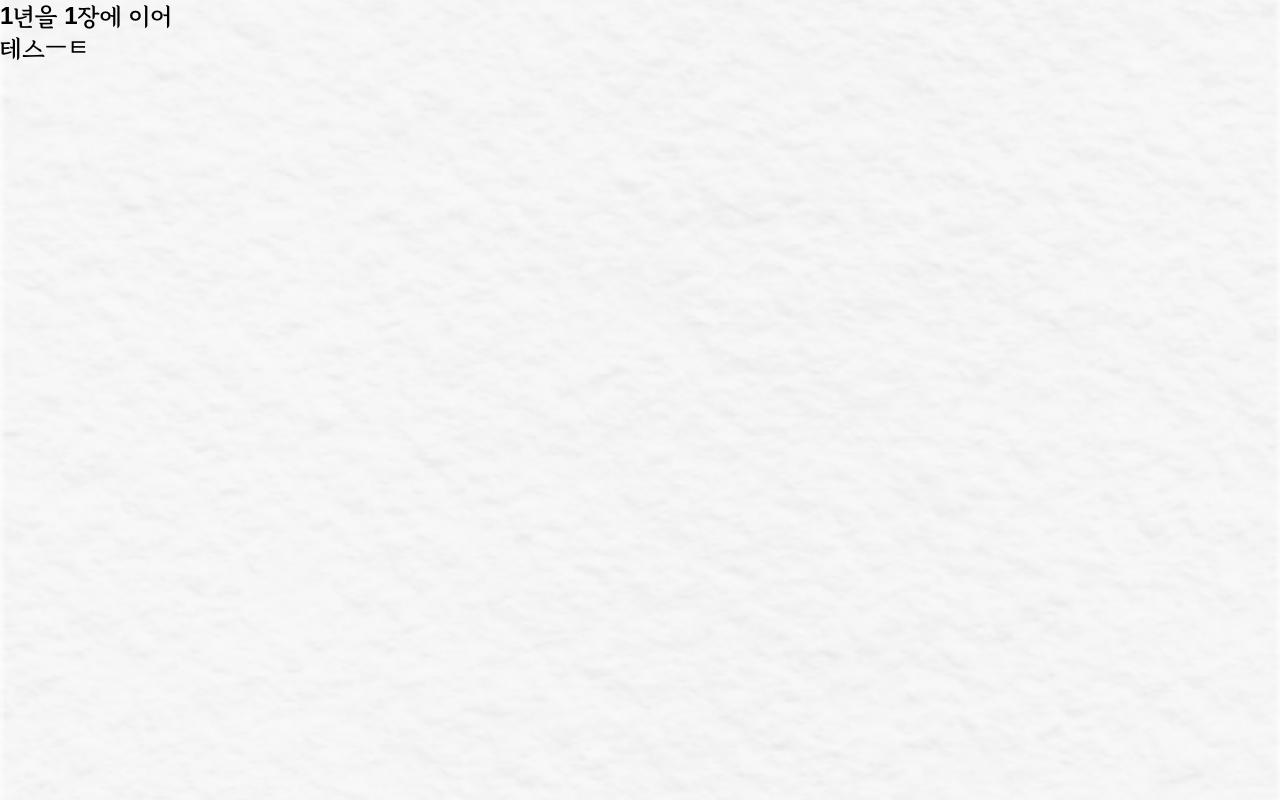
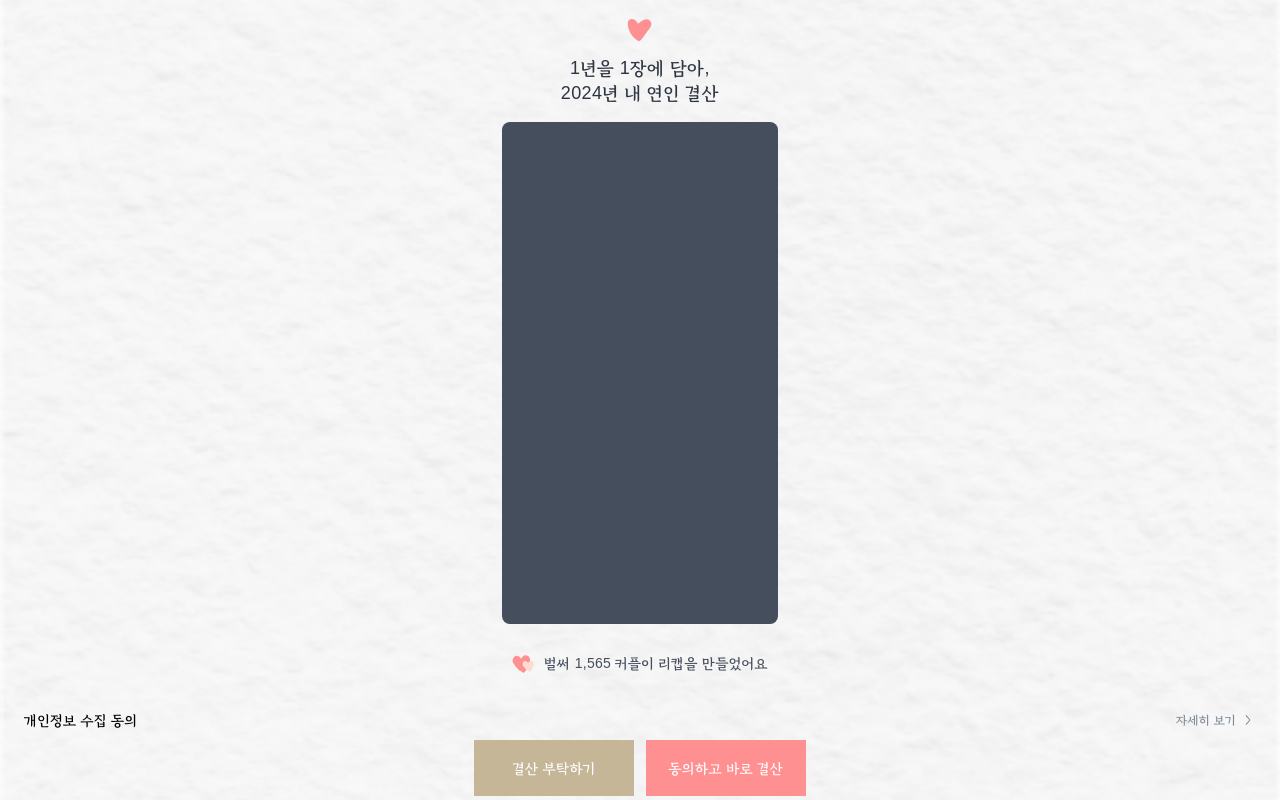
Before and after one commit to YAPP-Github/mafoo-sumone, a Next.js app: page / in a window 1280 px wide. Built offline with nearby package versions, Linux system fonts and the light colour scheme.

Commit message:
feat: 마푸 - 썸원 이벤트용 라우팅 처리

```diff
--- a/app/page.tsx
+++ b/app/page.tsx
@@ -1,8 +1,47 @@
+import Chevron from "@/assets/Chevron";
+import CustomButton from "@/assets/CustomButton";
+import DoubleHeartIcon from "@/assets/DoubleHeartIcon";
+import HeartIcon from "@/assets/HeartIcon";
+
 export default function Home() {
   return (
-    <>
-      <div className="font-bold text-2xl">1년을 1장에 이어</div>
-      <div className="font-normal text-2xl">테스ㅡㅌ</div>
-    </>
+    <div className="flex flex-col items-center h-full">
+      <header className="flex flex-col gap-3 items-center py-4">
+        <HeartIcon width={28} />
+        <span className="text-center text-lg text-gray-800 tracking-[0.36px] leading-[140%]">
+          1년을 1장에 담아,
+          <br />
+          2024년 내 연인 결산
+        </span>
+      </header>
+      <div className="flex-grow max-w-[276px] min-w-[100px] aspect-[276/476] bg-gray-700 rounded-lg mx-[60px] mb-7"></div>
+      <span className="flex gap-2 items-center">
+        <DoubleHeartIcon
+          width={24}
+          height={24}
+        />
+        <span className="text-gray-700 text-sm tracking-[0.24px] leading-[140%]">
+          벌써 {`1,565`} 커플이 리캡을 만들었어요
+        </span>
+      </span>
+      <span className="py-2.5 px-6 w-full flex justify-between mt-6 tracking-[0.24px] leading-[140%]">
+        <span className="text-sm">개인정보 수집 동의</span>
+        <span className="flex flex-row gap-1 items-center text-gray-500 text-xs">
+          자세히 보기
+          <Chevron
+            width={16}
+            height={16}
+          />
+        </span>
+      </span>
+      <span className="flex flex-row gap-3 mb-1">
+        <button className="w-[160px] h-[56px] text-white text-sm tracking-[0.24px] leading-[150%] bg-[#C5B698]">
+          결산 부탁하기
+        </button>
+        <button className="w-[160px] h-[56px] text-white text-sm tracking-[0.24px] leading-[150%] bg-[#FF9092]">
+          동의하고 바로 결산
+        </button>
+      </span>
+    </div>
   );
 }
--- /dev/null
+++ b/types/icon.tsx
@@ -0,0 +1,5 @@
+export interface IconProps {
+  width: number | string;
+  height?: number | string;
+  fill?: string;
+}
```
